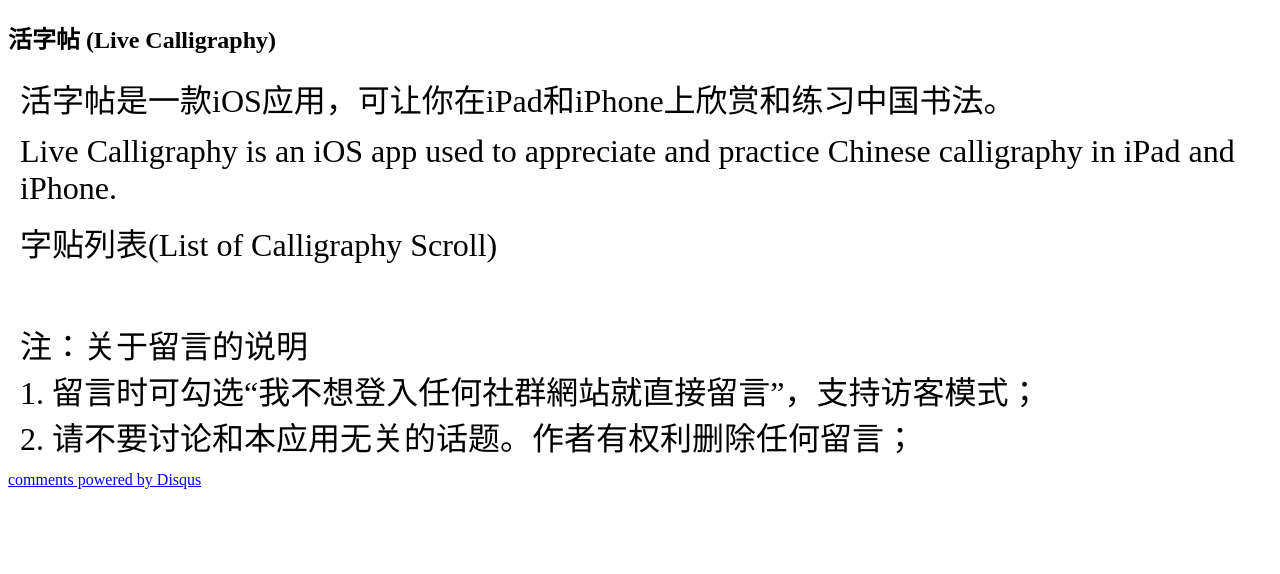
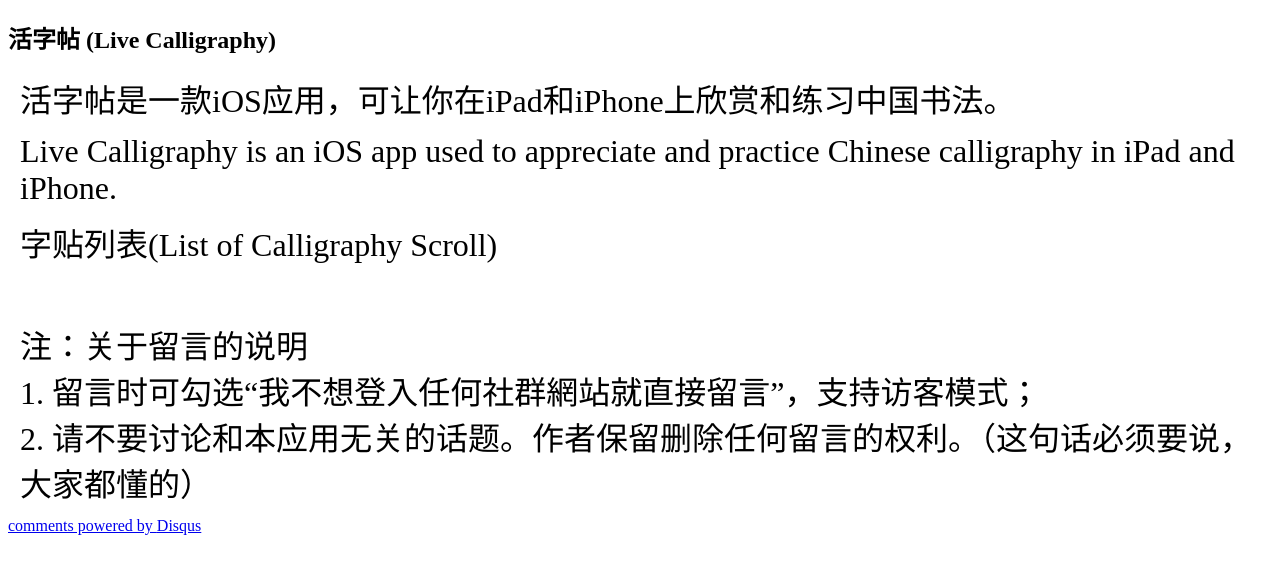
Before and after one commit to LiveCally/LanTing, a Jekyll site: the page built from index.html, in a window 1280 px wide. Shown: the top 574 px of the page. Built offline with Jekyll 4.4.1, drawn with Linux system fonts in a browser that asks for light colours; Markdown is read by kramdown in place of the engine named in the settings; comment, search, counter and statistics services are not loaded.

Commit message:
Update index.html

```diff
--- a/index.html
+++ b/index.html
@@ -15,7 +15,7 @@ title: 活字帖 (Live Calligraphy)
 
 <p>注：关于留言的说明</br>
     1. 留言时可勾选“我不想登入任何社群網站就直接留言”，支持访客模式；</br>
-    2. 请不要讨论和本应用无关的话题。作者有权利删除任何留言；
+    2. 请不要讨论和本应用无关的话题。作者保留删除任何留言的权利。（这句话必须要说，大家都懂的）
 </p>
 <div id="disqus_thread"></div>
     <script type="text/javascript">
```
